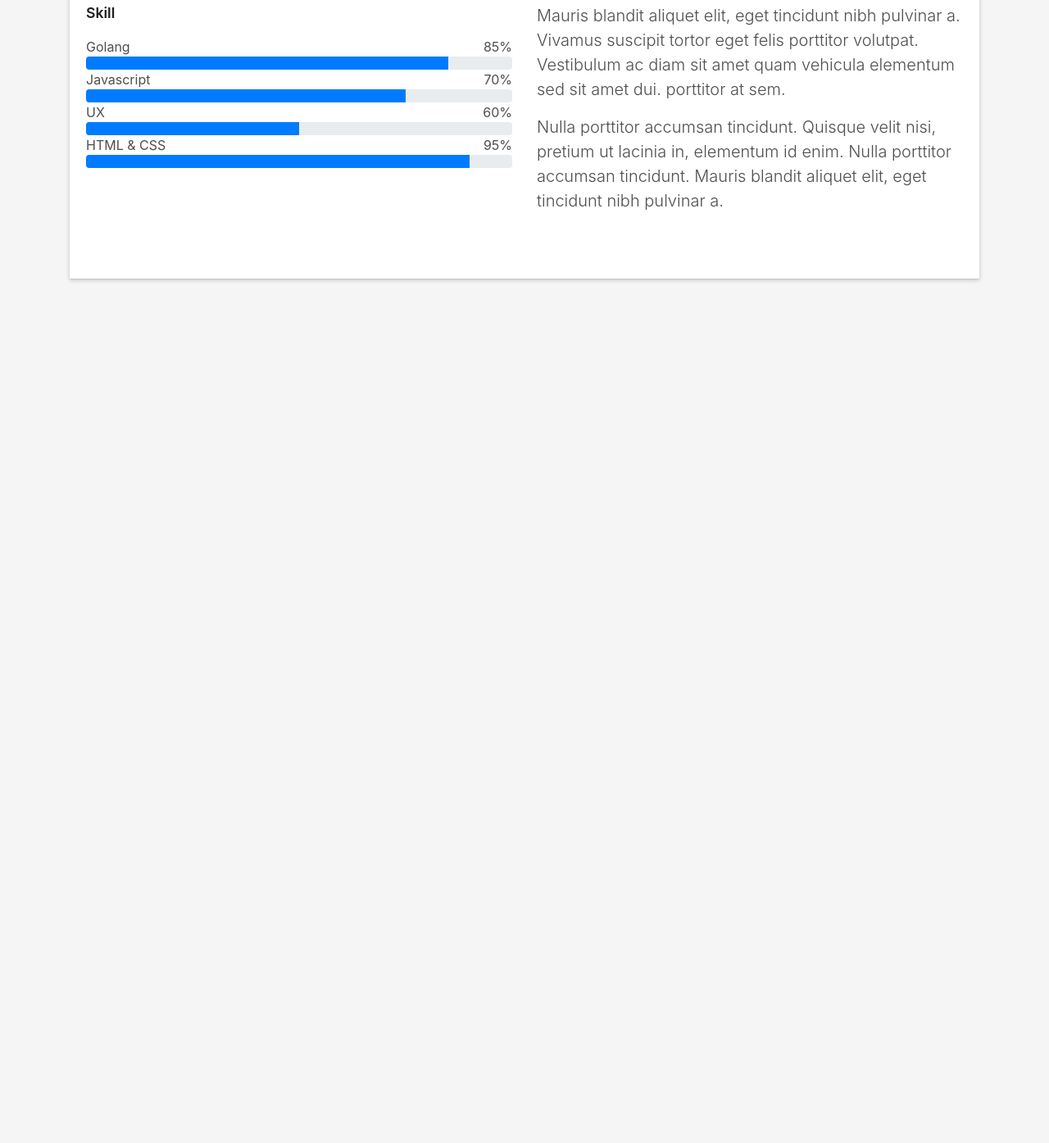
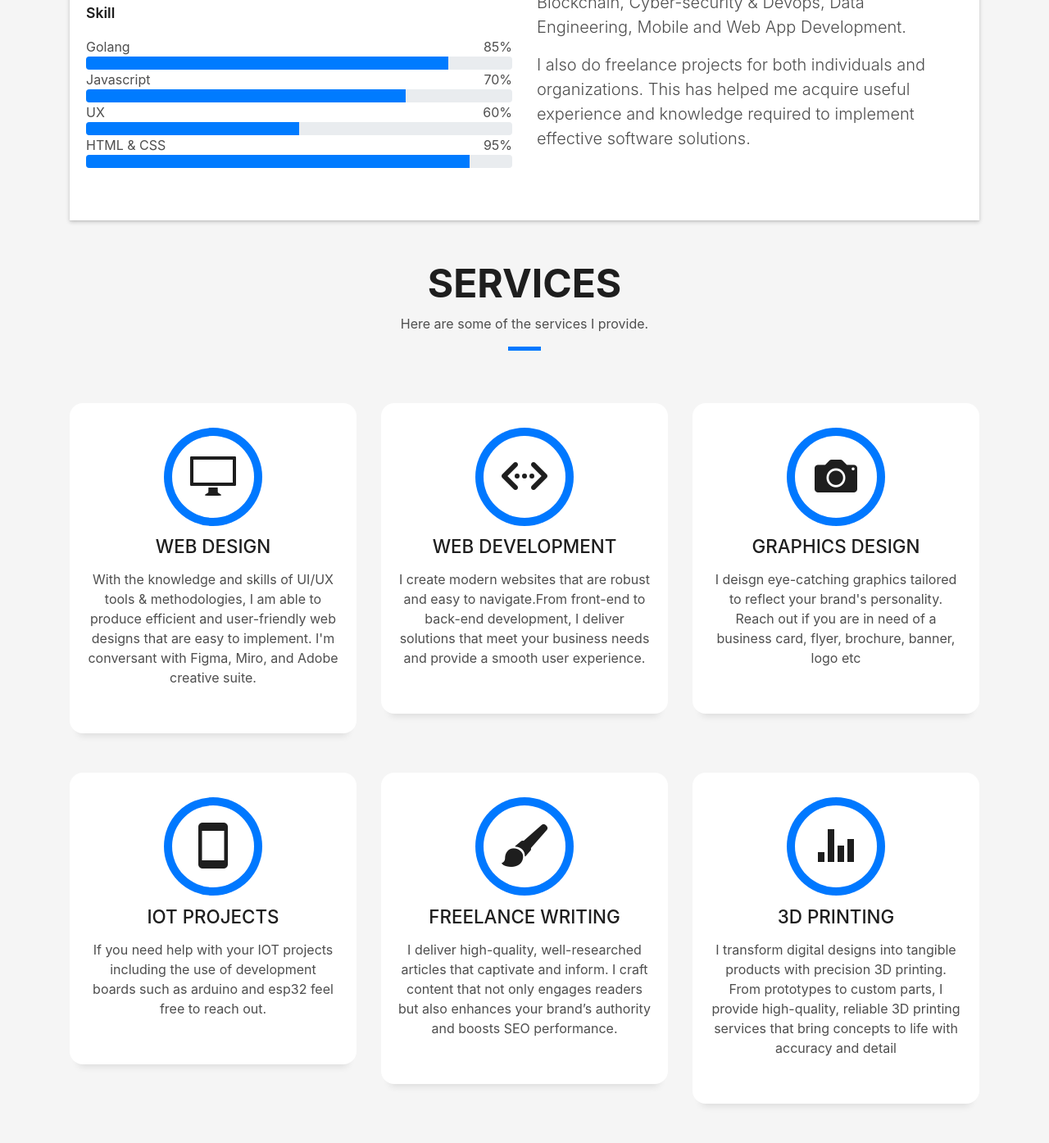
Before and after one commit to Rabinnnn/_portfolio, a plain HTML site: page index.html in a window 1280 px wide. Shown: the part 1176-2571 px from the top of the page at 82% size. Before the commit the page ends 1564 px from the top, so only its background shows below. Drawn offline with Linux system fonts and the light colour scheme; files whose address does not match are found by name.

Commit message:
feat: add 'services' section

```diff
--- a/css/style.css
+++ b/css/style.css
@@ -527,3 +527,66 @@ a:hover {
 .about-mf .about-img img {
   margin-left: 10px;
 }
+
+
+
+/*======================================
+//--//-->   SERVICES
+======================================*/
+
+.service-box {
+  background-color: #fff;
+  padding: 2.5rem 1.3rem;
+  border-radius: 1rem;
+  margin-bottom: 3rem;
+}
+
+.service-box:hover .ico-circle {
+  transition: all 500ms ease;
+  color: #fff;
+  background-color: #0078ff;
+  box-shadow: 0 0 0 10px #cde1f8;
+}
+
+.service-box .service-ico {
+  margin-bottom: 1rem;
+  color: #1e1e1e;
+}
+
+.service-box .ico-circle {
+  transition: all 500ms ease;
+  font-size: 4rem;
+}
+
+.service-box .s-title {
+  font-size: 1.4rem;
+  text-transform: uppercase;
+  text-align: center;
+  padding: .4rem 0;
+}
+
+.service-box .s-description {
+  color: #4e4e4e;
+}
+
+.box-shadow,
+.paralax-mf,
+.service-box,
+.work-box,
+.card-blog {
+  box-shadow: 0 13px 8px -10px rgba(0, 0, 0, 0.1);
+}
+
+/*------/ Ico Circle /------*/
+
+.ico-circle {
+  height: 100px;
+  width: 100px;
+  font-size: 2rem;
+  border-radius: 50%;
+  line-height: 1.55;
+  margin: 0 auto;
+  text-align: center;
+  box-shadow: 0 0 0 10px #0078ff;
+  display: block;
+}
--- a/index.html
+++ b/index.html
@@ -133,21 +133,18 @@
                      </h5>
                    </div>
                    <p class="lead">
-                     Curabitur non nulla sit amet nisl tempus convallis quis ac lectus. Curabitur arcu erat, accumsan id
-                     imperdiet et, porttitor
-                     at sem. Praesent sapien massa, convallis a pellentesque nec, egestas non nisi. Nulla
-                     porttitor accumsan tincidunt.
+                     Currently I'm an apprentice Full-stack software developer at Zone01 Kisumu. The program offers
+                     a comprehensive learning experience aiming to equip apprentices with the relevant tech skills.
+                     These include Artificial Intelligence, Video Games Development, Blockchain, Cyber-security & Devops,
+                     Data Engineering, Mobile and Web App Development.
+
                    </p>
                    <p class="lead">
-                     Mauris blandit aliquet elit, eget tincidunt nibh pulvinar a. Vivamus suscipit tortor eget felis
-                     porttitor volutpat. Vestibulum
-                     ac diam sit amet quam vehicula elementum sed sit amet dui. porttitor at sem.
+                     I also do freelance projects for both individuals and organizations. This has helped me acquire
+                     useful experience and knowledge required to implement effective software solutions.
+
                    </p>
-                   <p class="lead">
-                     Nulla porttitor accumsan tincidunt. Quisque velit nisi, pretium ut lacinia in, elementum id enim.
-                     Nulla porttitor accumsan
-                     tincidunt. Mauris blandit aliquet elit, eget tincidunt nibh pulvinar a.
-                   </p>
+
                  </div>
                </div>
              </div>
@@ -156,6 +153,113 @@
        </div>
      </div>
    </section>
+
+   <!--SERVICES-->
+   <section id="service" class="services-mf route">
+   <div class="container">
+     <div class="row">
+       <div class="col-sm-12">
+         <div class="title-box text-center">
+           <h3 class="title-a">
+             Services
+           </h3>
+           <p class="subtitle-a">
+             Here are some of the services I provide.
+           </p>
+           <div class="line-mf"></div>
+         </div>
+       </div>
+     </div>
+     <div class="row">
+       <div class="col-md-4">
+         <div class="service-box">
+           <div class="service-ico">
+             <span class="ico-circle"><i class="ion-monitor"></i></span>
+           </div>
+           <div class="service-content">
+             <h2 class="s-title">Web Design</h2>
+             <p class="s-description text-center">
+               With the knowledge and skills of UI/UX tools & methodologies, I am able to produce efficient and
+               user-friendly web designs that are easy to implement.
+               I'm conversant with Figma, Miro, and Adobe creative suite.
+             </p>
+           </div>
+         </div>
+       </div>
+       <div class="col-md-4">
+         <div class="service-box">
+           <div class="service-ico">
+             <span class="ico-circle"><i class="ion-code-working"></i></span>
+           </div>
+           <div class="service-content">
+             <h2 class="s-title">Web Development</h2>
+             <p class="s-description text-center">
+               I create modern websites that are robust and easy to navigate.From front-end to back-end development,
+               I deliver solutions that meet your business needs and provide a smooth user experience.
+             </p>
+           </div>
+         </div>
+       </div>
+       <div class="col-md-4">
+         <div class="service-box">
+           <div class="service-ico">
+             <span class="ico-circle"><i class="ion-camera"></i></span>
+           </div>
+           <div class="service-content">
+             <h2 class="s-title">Graphics Design</h2>
+             <p class="s-description text-center">
+              I deisgn eye-catching graphics tailored to reflect your brand's personality.
+              Reach out if you are in need of a business card, flyer, brochure, banner, logo etc
+             </p>
+           </div>
+         </div>
+       </div>
+       <div class="col-md-4">
+         <div class="service-box">
+           <div class="service-ico">
+             <span class="ico-circle"><i class="ion-android-phone-portrait"></i></span>
+           </div>
+           <div class="service-content">
+             <h2 class="s-title">IOT projects</h2>
+             <p class="s-description text-center">
+               If you need help with your IOT projects including the use of development boards such as
+               arduino and esp32 feel free to reach out.
+             </p>
+           </div>
+         </div>
+       </div>
+       <div class="col-md-4">
+         <div class="service-box">
+           <div class="service-ico">
+             <span class="ico-circle"><i class="ion-paintbrush"></i></span>
+           </div>
+           <div class="service-content">
+             <h2 class="s-title">Freelance Writing</h2>
+             <p class="s-description text-center">
+              I deliver high-quality, well-researched articles that captivate and inform. I craft content that not only
+              engages readers but also enhances your brand’s authority and boosts SEO performance.
+             </p>
+           </div>
+         </div>
+       </div>
+       <div class="col-md-4">
+         <div class="service-box">
+           <div class="service-ico">
+             <span class="ico-circle"><i class="ion-stats-bars"></i></span>
+           </div>
+           <div class="service-content">
+             <h2 class="s-title">3D printing</h2>
+             <p class="s-description text-center">
+               I transform digital designs into tangible products with precision 3D printing.
+               From prototypes to custom parts, I provide high-quality, reliable 3D printing services that bring concepts
+               to life with accuracy and detail
+             </p>
+           </div>
+         </div>
+       </div>
+     </div>
+   </div>
+ </section>
 
 
   <a href="#" class="back-to-top"><i class="fa fa-chevron-up"></i></a>
```
